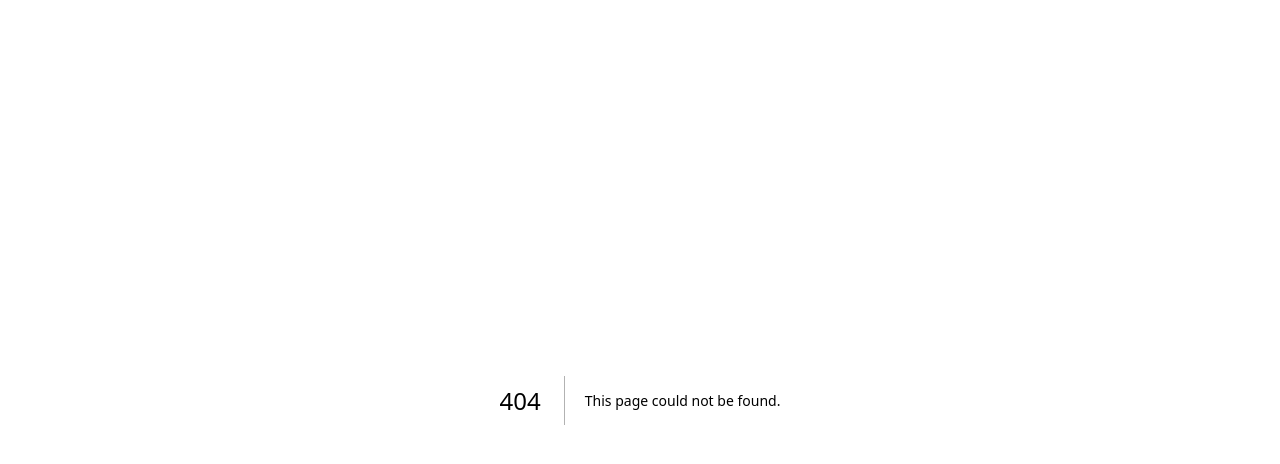
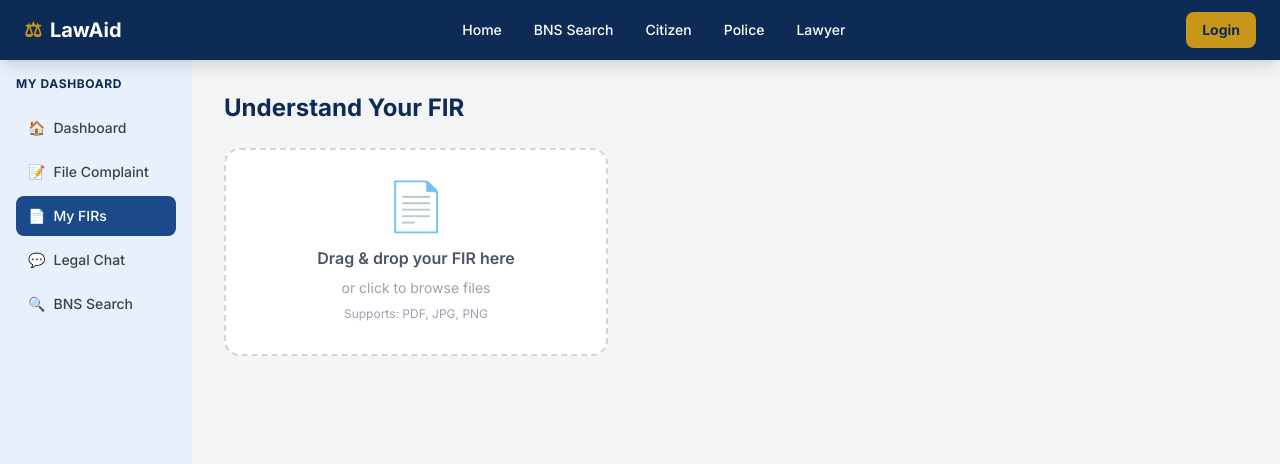
Before and after one commit to yashikasgh/LawAid, a Next.js app in the folder frontend/: page /citizen/understand in a window 1280 px wide. Before the commit this address had no page. Shown: the top 464 px of the page. Built offline with nearby package versions, Linux system fonts and the light colour scheme; no server answers.

Commit message:
feat(frontend): add FIR understanding page with drag-drop upload (mocked explanation, clearly labeled)

```diff
--- /dev/null
+++ b/frontend/app/citizen/understand/page.tsx
@@ -0,0 +1,90 @@
+// app/citizen/understand/page.tsx
+'use client'
+import { useState, useCallback } from 'react'
+import { useDropzone } from 'react-dropzone'
+import Navbar from '@/components/Navbar'
+import CitizenSidebar from '@/components/CitizenSidebar'
+import { firAPI } from '@/lib/api'
+
+export default function UnderstandPage() {
+  const [result, setResult] = useState<any>(null)
+  const [loading, setLoading] = useState(false)
+  const [error, setError] = useState('')
+
+  const onDrop = useCallback(async (files: File[]) => {
+    if (!files[0]) return
+    setLoading(true)
+    setError('')
+    setResult(null)
+    try {
+      const res = await firAPI.understand(files[0])
+      setResult(res.data)
+    } catch {
+      setError('Upload failed. Make sure the backend is running.')
+    } finally {
+      setLoading(false)
+    }
+  }, [])
+
+  const { getRootProps, getInputProps, isDragActive } = useDropzone({
+    onDrop,
+    accept: { 'image/*': [], 'application/pdf': [] },
+  })
+
+  return (
+    <div className="min-h-screen bg-gray-100">
+      <Navbar />
+      <div className="flex">
+        <CitizenSidebar />
+        <main className="flex-1 p-8">
+          <h1 className="text-2xl font-bold text-navy mb-6">Understand Your FIR</h1>
+
+          <div className="flex gap-6">
+            {/* Upload box */}
+            <div
+              {...getRootProps()}
+              className={`w-96 border-2 border-dashed rounded-2xl p-8 flex flex-col items-center cursor-pointer transition ${
+                isDragActive ? 'border-lawblue bg-lblue' : 'border-gray-300 hover:border-lawblue bg-white'
+              }`}
+            >
+              <input {...getInputProps()} />
+              <div className="text-5xl mb-4">📄</div>
+              <p className="text-center font-semibold text-gray-600 mb-2">
+                {isDragActive ? 'Drop it here!' : 'Drag & drop your FIR here'}
+              </p>
+              <p className="text-sm text-gray-400">or click to browse files</p>
+              <p className="text-xs text-gray-400 mt-2">Supports: PDF, JPG, PNG</p>
+            </div>
+
+            {/* Results */}
+            {loading && <div className="flex-1 animate-pulse bg-gray-200 rounded-2xl h-96" />}
+            {error && <p className="text-red-500 text-sm">{error}</p>}
+            {result && (
+              <div className="flex-1 bg-white rounded-2xl p-6 shadow-md space-y-4">
+                <span className="bg-lgreen text-green-700 text-sm font-bold px-3 py-1 rounded-full">
+                  ✓ File Uploaded
+                </span>
+
+                {result._mocked && (
+                  <div className="bg-yellow-50 border border-yellow-200 rounded-xl p-3">
+                    <p className="text-xs text-yellow-800 font-semibold">
+                      ⚠ Development note: FIR explanation is not yet built on the backend.
+                      This is placeholder text, not a real AI-generated explanation.
+                    </p>
+                  </div>
+                )}
+
+                <div className="bg-lgreen rounded-xl p-4">
+                  <h3 className="font-bold text-navy mb-2">Summary</h3>
+                  <p className="text-sm text-gray-700 whitespace-pre-line">{result.explanation}</p>
+                </div>
+
+                <p className="text-xs text-gray-400">File ID: {result.file_id}</p>
+              </div>
+            )}
+          </div>
+        </main>
+      </div>
+    </div>
+  )
+}
```
